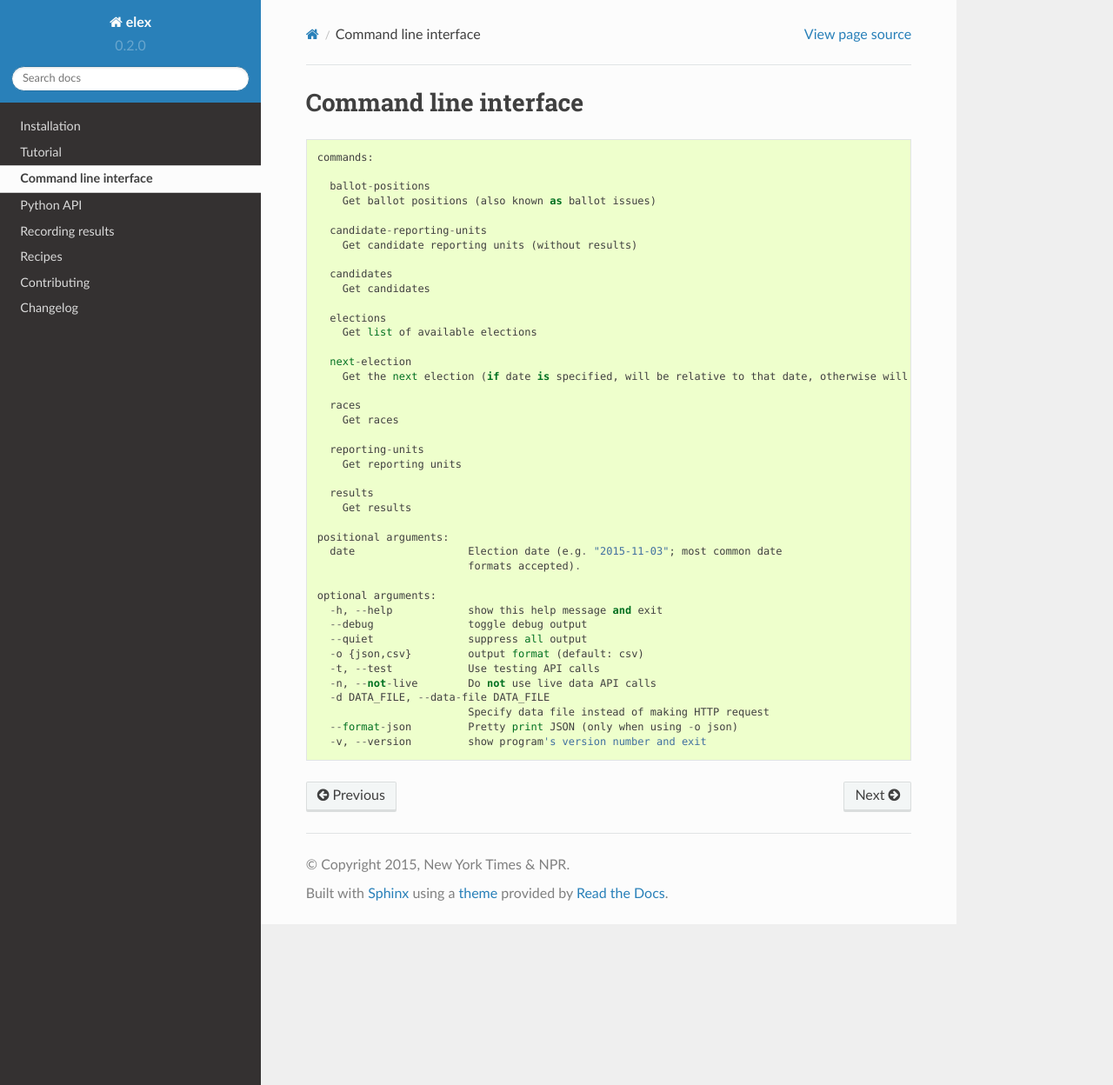
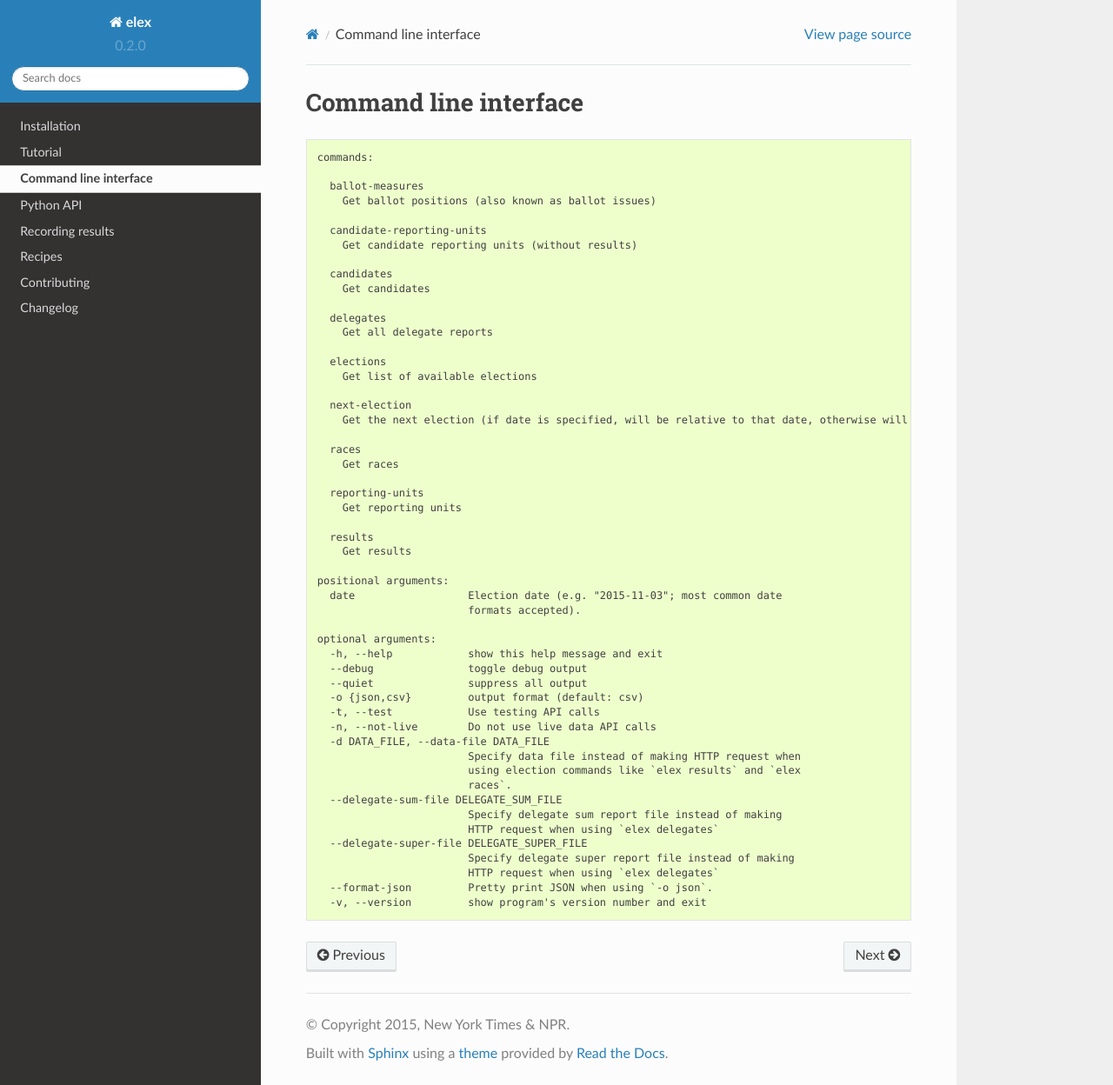
Before and after one commit to newsdev/elex, a Sphinx documentation site: the page built from docs/cli.rst, in a window 1280 px wide and 1248 px high. Shown: the whole window at 87% size. Built offline with Sphinx 7.4.7 and the Read the Docs theme 2.0.0, drawn with Linux system fonts in a browser that asks for light colours; the version number is read from the project's files by our own code.

Commit message:
update cli docs with latest CLI signature

```diff
--- a/docs/cli.rst
+++ b/docs/cli.rst
@@ -6,7 +6,7 @@ Command line interface
 
   commands:
 
-    ballot-positions
+    ballot-measures
       Get ballot positions (also known as ballot issues)
 
     candidate-reporting-units
@@ -14,6 +14,9 @@ Command line interface
 
     candidates
       Get candidates
+
+    delegates
+      Get all delegate reports
 
     elections
       Get list of available elections
@@ -42,6 +45,14 @@ Command line interface
     -t, --test            Use testing API calls
     -n, --not-live        Do not use live data API calls
     -d DATA_FILE, --data-file DATA_FILE
-                          Specify data file instead of making HTTP request
-    --format-json         Pretty print JSON (only when using -o json)
+                          Specify data file instead of making HTTP request when
+                          using election commands like `elex results` and `elex
+                          races`.
+    --delegate-sum-file DELEGATE_SUM_FILE
+                          Specify delegate sum report file instead of making
+                          HTTP request when using `elex delegates`
+    --delegate-super-file DELEGATE_SUPER_FILE
+                          Specify delegate super report file instead of making
+                          HTTP request when using `elex delegates`
+    --format-json         Pretty print JSON when using `-o json`.
     -v, --version         show program's version number and exit
```
